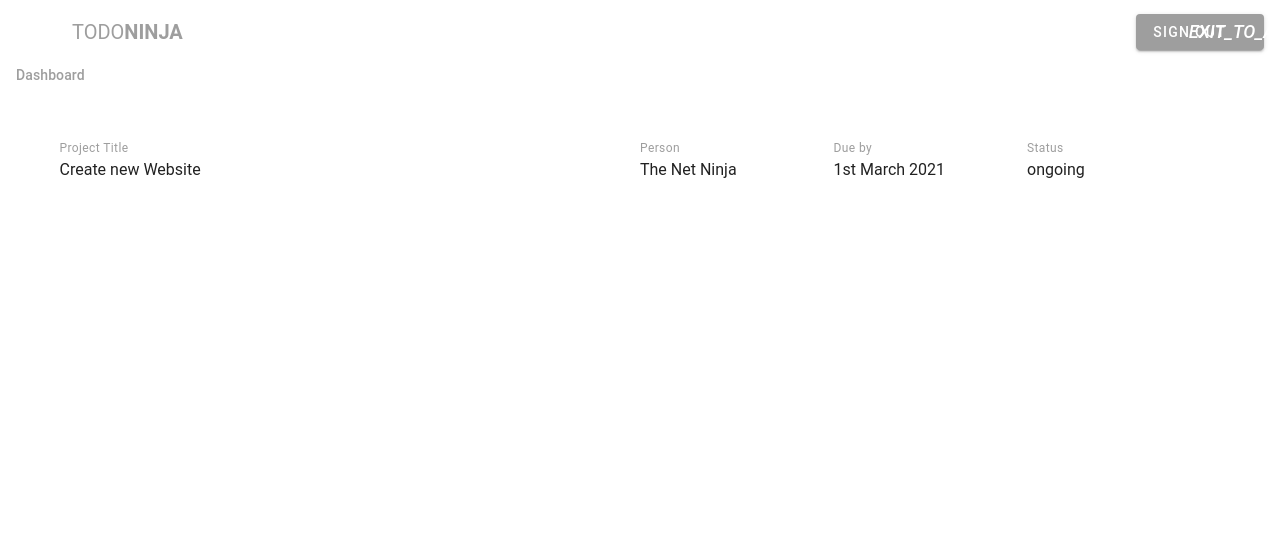
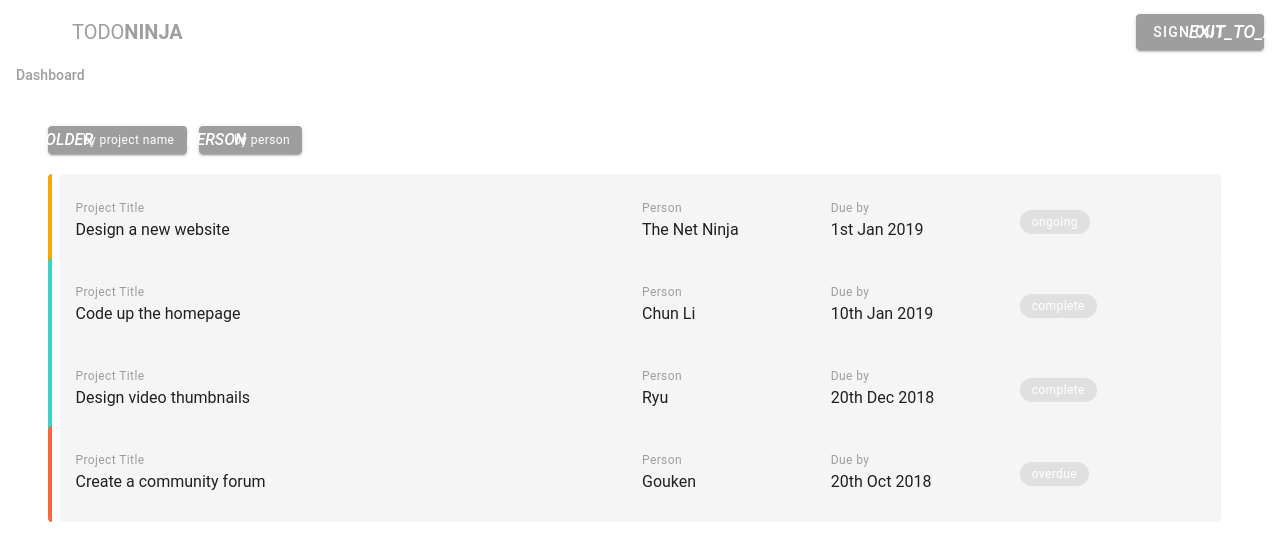
Before and after one commit to nicatdursunlu/ninja-todo, a Vue app: page / in a window 1280 px wide. Shown: the top 560 px of the page. Built offline with nearby package versions, Linux system fonts and the light colour scheme; the HTML template or start-up script is replaced by a standard one.

Commit message:
add tooltips

```diff
--- a/src/components/Navbar.vue
+++ b/src/components/Navbar.vue
@@ -13,7 +13,7 @@
       </v-btn>
     </v-toolbar>
 
-    <v-navigation-drawer  app v-model="drawer" class="primary">
+    <v-navigation-drawer app v-model="drawer" class="primary">
       <v-list>
         <v-list-item v-for="link in links" :key="link.text" router :to="link.route">
           <v-list-item-action>
--- a/src/views/Dashboard.vue
+++ b/src/views/Dashboard.vue
@@ -1,25 +1,47 @@
 <template>
   <div class="dashboard">
     <h1 class="subtitle-2 grey--text">Dashboard</h1>
+    <v-container class="my-10">
+      <v-layout row class="mb-8">
+        <v-tooltip top>
+          <template v-slot:activator="{ on, attrs }">
+            <v-btn small class="grey white--text mr-3" @click="sortBy('title')" slot="activator" v-bind="attrs"
+                   v-on="on">
+              <v-icon left small>folder</v-icon>
+              <span class="caption text-lowercase">By project name</span>
+            </v-btn>
+          </template>
+          <span>Sort projects by project name</span>
+        </v-tooltip>
+        <v-tooltip top>
+          <template v-slot:activator="{ on, attrs }">
+            <v-btn small class="grey white--text" @click="sortBy('person')" slot="activator" v-bind="attrs" v-on="on">
+              <v-icon left small>person</v-icon>
+              <span class="caption text-lowercase">By person</span>
+            </v-btn>
+          </template>
+          <span>Sort projects by person</span>
+        </v-tooltip>
+      </v-layout>
 
-    <v-container class="my-10">
-      <v-card flat class="pa-3">
-        <v-layout row wrap>
+      <v-card flat class="grey lighten-4" v-for="project in projects" :key="project.title">
+        <v-layout row wrap :class="`pa-6 project ${project.status}`">
           <v-flex xs12 md6>
             <div class="caption grey--text">Project Title</div>
-            <div>Create new Website</div>
+            <div>{{ project.title }}</div>
           </v-flex>
           <v-flex xs6 sm4 md2>
             <div class="caption grey--text">Person</div>
-            <div>The Net Ninja</div>
+            <div>{{ project.person }}</div>
           </v-flex>
           <v-flex xs6 sm4 md2>
-            <div class="caption grey--text">Due by </div>
-            <div>1st March 2021</div>
+            <div class="caption grey--text">Due by</div>
+            <div>{{ project.due }}</div>
           </v-flex>
           <v-flex xs2 sm4 md2>
-            <div class="caption grey--text">Status</div>
-            <div>ongoing</div>
+            <div class="right">
+              <v-chip small :class="`white--text my-3 caption ${project.status}`">{{ project.status }}</v-chip>
+            </div>
           </v-flex>
         </v-layout>
       </v-card>
@@ -28,9 +50,69 @@
 </template>
 
 <script>
-export default {}
+export default {
+  data: () => ({
+    projects: [
+      {
+        title: 'Design a new website',
+        person: 'The Net Ninja',
+        due: '1st Jan 2019',
+        status: 'ongoing',
+        content: 'Lorem ipsum dolor sit amet consectetur adipisicing elit. Sunt consequuntur eos eligendi illum minima adipisci deleniti, dicta mollitia enim explicabo fugiat quidem ducimus praesentium voluptates porro molestias non sequi animi!'
+      },
+      {
+        title: 'Code up the homepage',
+        person: 'Chun Li',
+        due: '10th Jan 2019',
+        status: 'complete',
+        content: 'Lorem ipsum dolor sit amet consectetur adipisicing elit. Sunt consequuntur eos eligendi illum minima adipisci deleniti, dicta mollitia enim explicabo fugiat quidem ducimus praesentium voluptates porro molestias non sequi animi!'
+      },
+      {
+        title: 'Design video thumbnails',
+        person: 'Ryu',
+        due: '20th Dec 2018',
+        status: 'complete',
+        content: 'Lorem ipsum dolor sit amet consectetur adipisicing elit. Sunt consequuntur eos eligendi illum minima adipisci deleniti, dicta mollitia enim explicabo fugiat quidem ducimus praesentium voluptates porro molestias non sequi animi!'
+      },
+      {
+        title: 'Create a community forum',
+        person: 'Gouken',
+        due: '20th Oct 2018',
+        status: 'overdue',
+        content: 'Lorem ipsum dolor sit amet consectetur adipisicing elit. Sunt consequuntur eos eligendi illum minima adipisci deleniti, dicta mollitia enim explicabo fugiat quidem ducimus praesentium voluptates porro molestias non sequi animi!'
+      },
+    ]
+  }),
+  methods: {
+    sortBy(prop) {
+      this.projects.sort((a, b) => a[prop] < b[prop] ? -1 : 1)
+    }
+  }
+}
 </script>
 
 <style scoped>
+.project.complete {
+  border-left: 4px solid #3cd1c2;
+}
 
+.project.ongoing {
+  border-left: 4px solid orange
+}
+
+.project.overdue {
+  border-left: 4px solid tomato;
+}
+
+.v-chip.complete {
+  background: #3cd1c2;
+}
+
+.v-chip.ongoing {
+  background: #ffaa2c;
+}
+
+.v-chip.overdue {
+  background: #f83e70;
+}
 </style>
```
